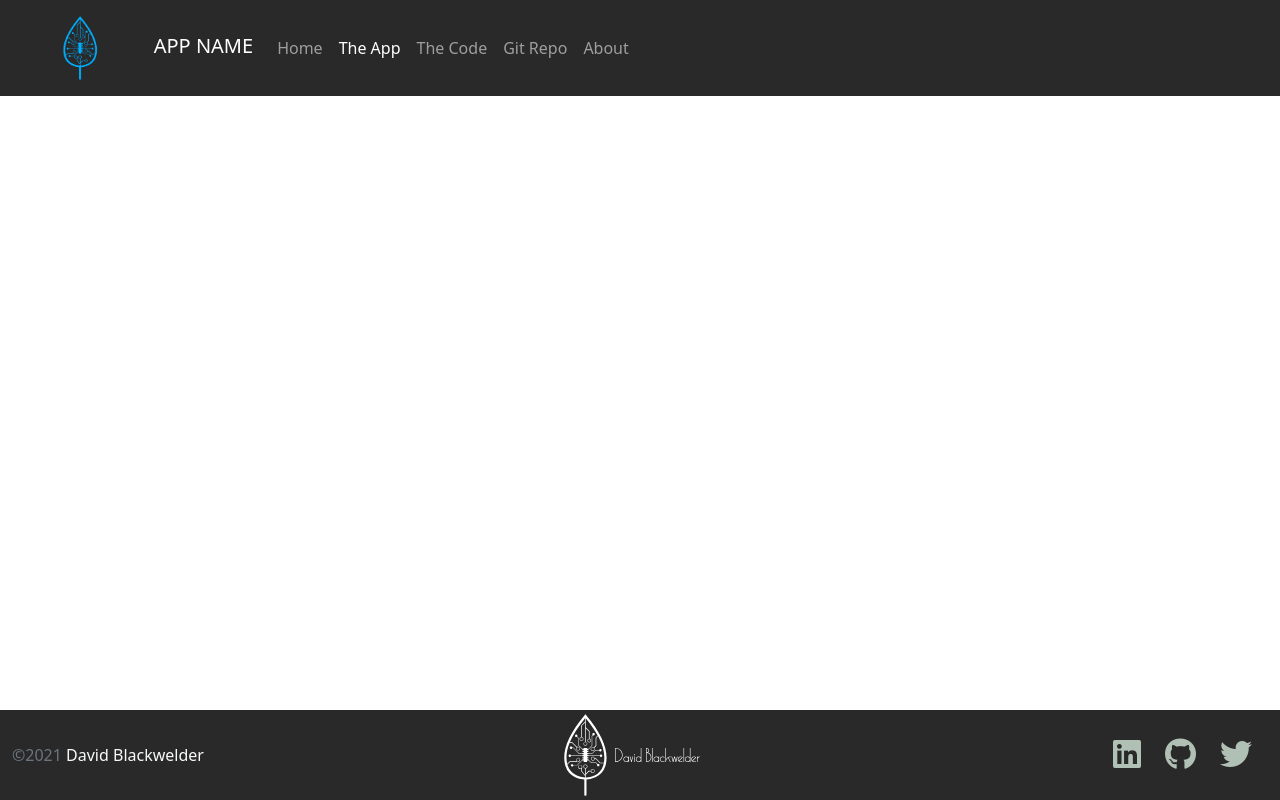
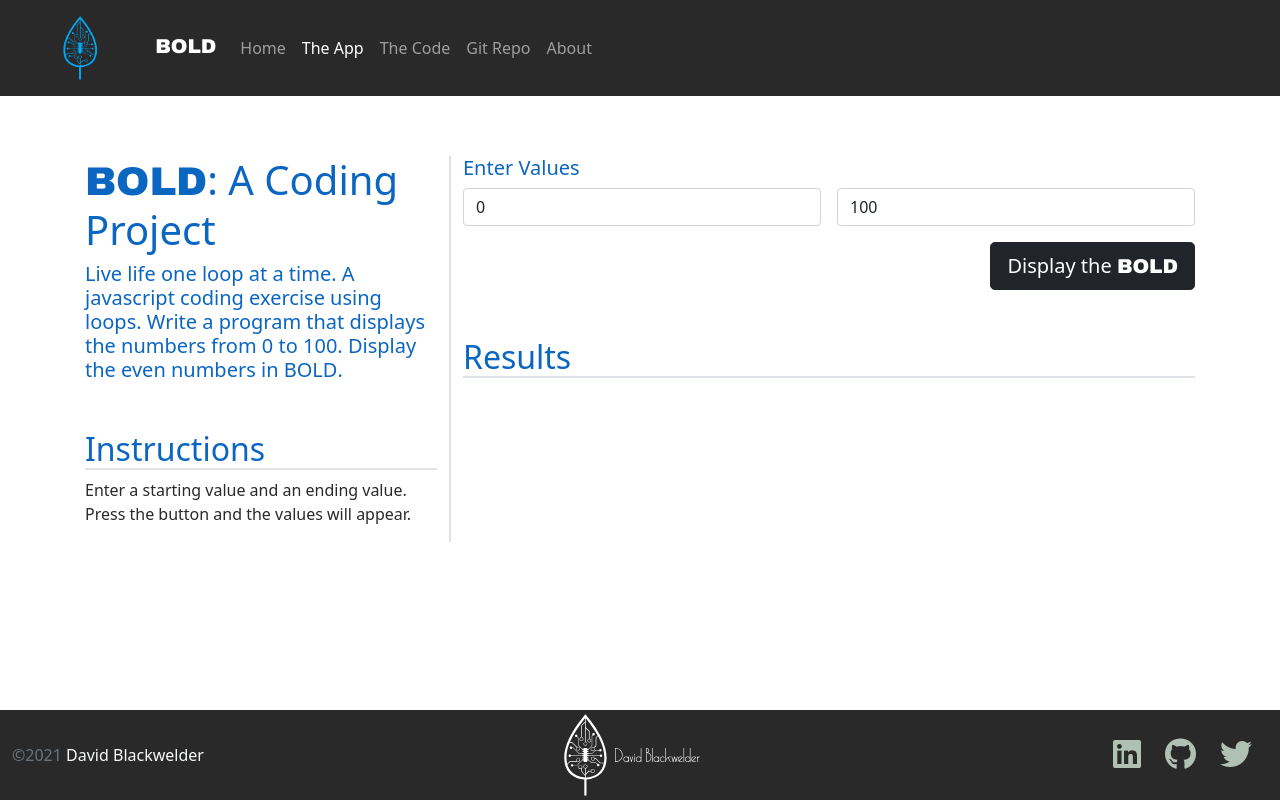
Before and after one commit to davidblackwelder/bold, a plain HTML site: page app.html in a window 1280 px wide. Drawn offline with nearby package versions, Linux system fonts and the light colour scheme.

Commit message:
Build out app page UI

```diff
--- a/app.html
+++ b/app.html
@@ -1,12 +1,19 @@
 <!DOCTYPE html>
 <html lang="en" class="h-100">
 	<head>
-		<title>App Name: A Coding Project By David Blackwelder</title>
+		<title>BOLD: A Coding Project By David Blackwelder</title>
 		<!-- Required meta tags -->
 		<meta charset="utf-8" />
 		<meta
 			name="viewport"
 			content="width=device-width, initial-scale=1, shrink-to-fit=no"
+		/>
+
+		<link rel="preconnect" href="https://fonts.googleapis.com" />
+		<link rel="preconnect" href="https://fonts.gstatic.com" crossorigin />
+		<link
+			href="https://fonts.googleapis.com/css2?family=Archivo+Black&display=swap"
+			rel="stylesheet"
 		/>
 
 		<!-- Bootstrap CSS -->
@@ -28,13 +35,13 @@
 		<!-- ==== Nav Section ==== -->
 		<nav class="navbar navbar-expand-md navbar-dark">
 			<div class="container-fluid">
-				<a class="navbar-brand" href="#"
+				<a class="navbar-brand logoFont" href="#"
 					><img
 						src="img/Color logo - no background.png"
 						class="d-inline-block align-text-center px-5"
 						height="70"
 					/>
-					APP NAME</a
+					BOLD</a
 				>
 				<button
 					class="navbar-toggler"
@@ -61,7 +68,10 @@
 							<a class="nav-link" href="code.html">The Code</a>
 						</li>
 						<li class="nav-item">
-							<a class="nav-link" target="_blank" href="https://github.com/"
+							<a
+								class="nav-link"
+								target="_blank"
+								href="https://github.com/davidblackwelder/bold"
 								>Git Repo</a
 							>
 						</li>
@@ -80,7 +90,67 @@
 
 		<!-- ==== Main Section ==== -->
 		<main class="flex-shrink-0">
-			<div class="container"></div>
+			<div class="container">
+				<div class="row row-cols-1 row-cols-lg-2">
+					<div class="col-lg-4 border-end border-2">
+						<h1><span class="logoFont">BOLD</span>: A Coding Project</h1>
+						<h4 class="lead">
+							Live life one loop at a time. A javascript coding exercise using
+							loops. Write a program that displays the numbers from 0 to 100.
+							Display the even numbers in <strong>BOLD</strong>.
+						</h4>
+						<h2 class="mt-5 border-bottom border-2">Instructions</h2>
+						<p>
+							Enter a starting value and an ending value. Press the button and
+							the values will appear.
+						</p>
+					</div>
+					<div class="col-lg-8 col">
+						<div>
+							<h5>Enter Values</h5>
+							<form action="" class="row gy-2 gx-3">
+								<div class="col">
+									<input
+										id="startValue"
+										type="number"
+										class="form-control"
+										placeholder="Start Value"
+										value="0"
+										arial-label="Start Value"
+									/>
+								</div>
+								<div class="col">
+									<input
+										id="endValue"
+										type="number"
+										class="form-control"
+										placeholder="End Value"
+										value="100"
+										arial-label="End Value"
+									/>
+								</div>
+								<div class="col-12 d-flex justify-content-end">
+									<button
+										id="btnSubmit"
+										type="button"
+										class="btn btn-dark btn-lg mt-2"
+									>
+										Display the <span class="logoFont">BOLD</span>
+									</button>
+								</div>
+							</form>
+							<h2 class="mt-5 border-bottom border-2">Results</h2>
+							<div class="table-responsive">
+								<table class="table table-striped table-sm">
+									<tbody id="results">
+										<!-- Results Go Here -->
+									</tbody>
+								</table>
+							</div>
+						</div>
+					</div>
+				</div>
+			</div>
 		</main>
 
 		<!-- ==== Footer Section ==== -->
--- a/css/site.css
+++ b/css/site.css
@@ -35,6 +35,10 @@ h4,
 h5,
 h6 {
 	color: var(--primary-color);
+}
+
+.logoFont {
+	font-family: "Archivo Black", sans-serif;
 }
 
 .bsicon {
```
Also changed, not shown: code.html (+15 -5 lines), index.html (+17 -7 lines).
